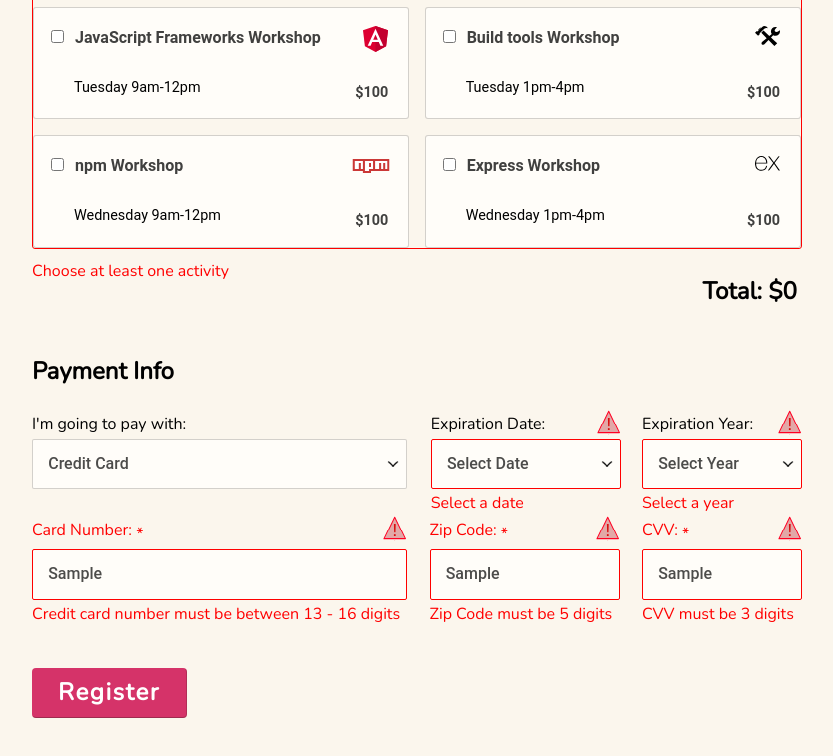
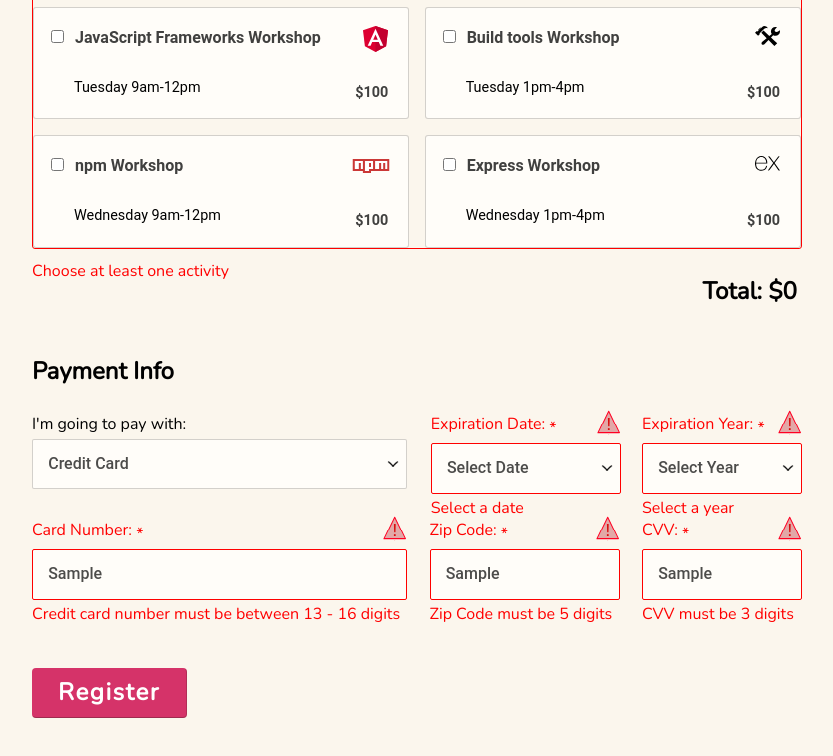
Before and after one commit to HarrisonPeace/Interactive-form, a plain HTML site: page index.html in a window 1280 px wide. Both pictures are taken after typing "Sample", "name@example.com", "Sample", "Sample", "Sample" into the empty fields and a click on the button "Register". Shown: the part 943-1699 px from the top of the page, without its empty margins (223-1056 px from the left). Drawn offline with nearby package versions, Linux system fonts and the light colour scheme.

Commit message:
added second validation for email

```diff
--- a/index.html
+++ b/index.html
@@ -162,7 +162,7 @@
         <div id="credit-card" class="credit-card">
           <div class="expiration-box">
             <div class="month-box">
-              <label for="exp-month">Expiration Date:</label>
+                <label for="exp-month">Expiration Date: <span class="asterisk">*</span>
                 <select id="exp-month" name="user-exp-month" class="error-border">
                   <option hidden>Select Date</option>
                   <option value="1">01 - January</option>
@@ -178,11 +178,12 @@
                   <option value="11">11 - November</option>
                   <option value="12">12 - December</option>
                 </select>
-              <span id="cc-hint" class="cc-hint hint">Select a date</span>
+                <span id="exp-m-hint" class="cc-hint hint">Select a date</span>
+              </label>
             </div>
 
             <div class="year-box">
-              <label for="exp-year">Expiration Year:</label>
+              <label for="exp-year">Expiration Year: <span class="asterisk">*</span>
                 <select id="exp-year" name="user-exp-year" class="error-border">
                   <option hidden>Select Year</option>
                   <option value="2021">2021</option>
@@ -191,7 +192,8 @@
                   <option value="2024">2024</option>
                   <option value="2020">2025</option>
                 </select>
-              <span id="cc-hint" class="cc-hint hint">Select a year</span>
+                <span id="exp-y-hint" class="cc-hint hint">Select a year</span>
+              </label>
             </div>
           </div>
 
--- a/js/script.js
+++ b/js/script.js
@@ -143,10 +143,14 @@ function showValid(element) {
 	element.parentElement.lastElementChild.style.display = 'none';
 }
 
-function isValidEmil () {
+function isValidEmail () {
 	if (/^[^@]+@([a-z]|\d|-)+.com$/.test(email.value)) { //test for usual email format
 		showValid(email);
+	} else if (email.value == '') { //test if empty
+		email.parentElement.lastElementChild.innerHTML = 'Email field cannot be blank';
+		showErrors(email);
 	} else {
+		email.parentElement.lastElementChild.innerHTML = 'Email address must be formatted correctly';
 		showErrors(email);
 	}
 }
@@ -219,7 +223,7 @@ function hasValidCreditCard() {
 /*-----------------------  Real Time Validation  -------------------------*/
 
 //validate email
-email.addEventListener('keyup', isValidEmil);
+email.addEventListener('keyup', isValidEmail);
 
 //validate credit card number
 cc_Num.addEventListener('keyup', () => {
@@ -274,7 +278,7 @@ form.addEventListener('submit', (e) => {
 	}
 	if (!nameV || !emailV || !hasAct || !creditV) { //check if error with any compenent
 		e.preventDefault(); // prevent form submitting if there is an error
-		isValidEmil(); //check if email is valid
+		isValidEmail(); //check if email is valid
 		nameF.addEventListener('keyup', isValidName); //add real time validation for name
 		activities_Container.addEventListener('change', hasActivitySelected); //add real time validation for activities
 		cc_ExpM.addEventListener('change', checkCCExpM); //add real time validation for credit card expiry month
```
Lines whose indentation alone changed are shown as unchanged.
